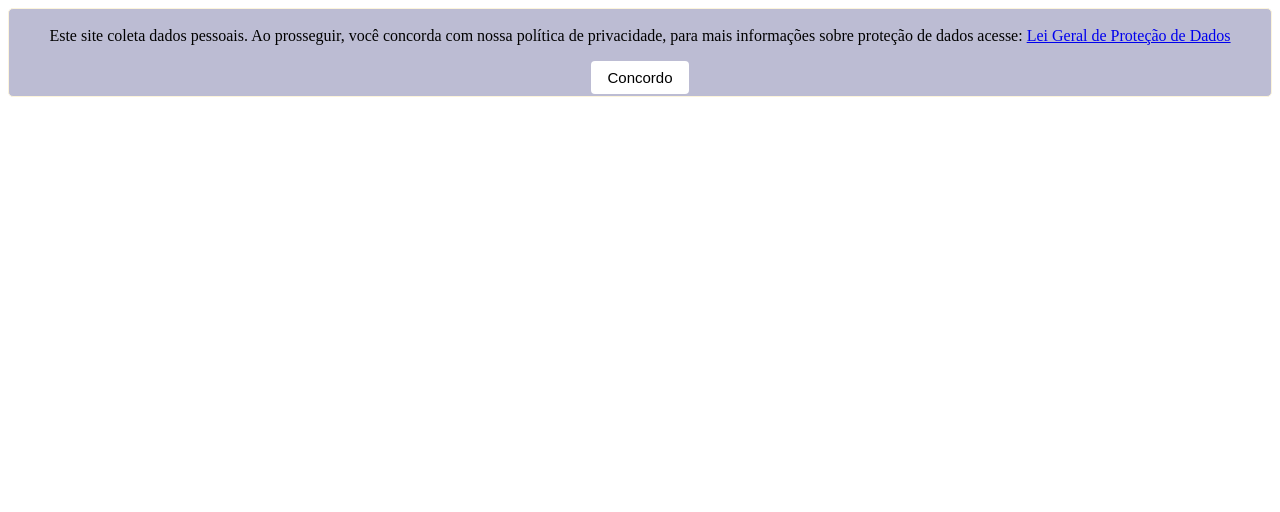
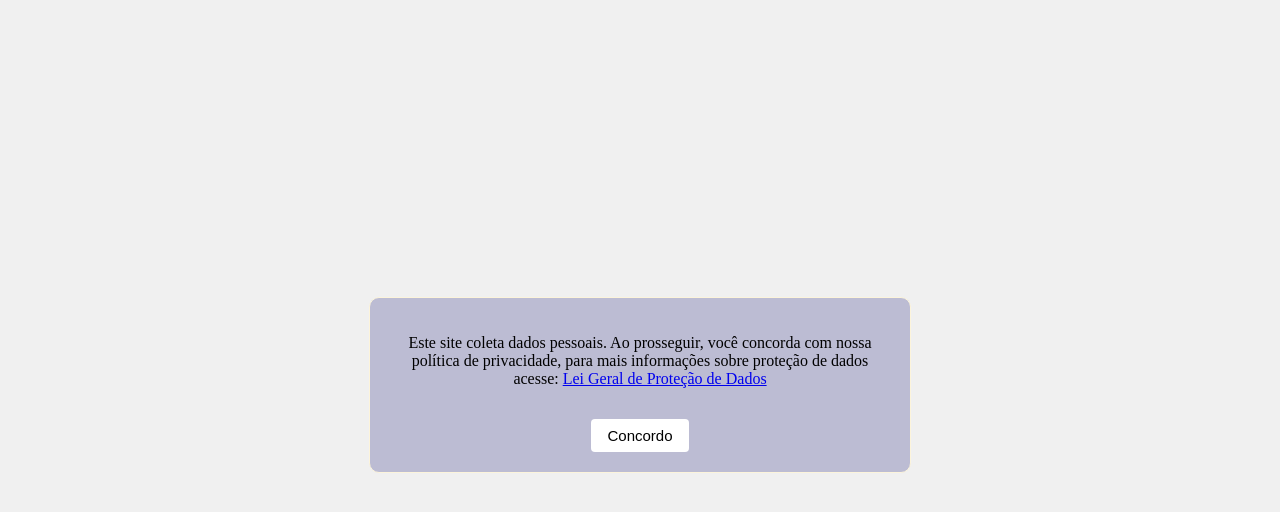
Before and after one commit to ArieledePaula/Snowden, a plain HTML site: page index.html in a window 1280 px wide. Drawn offline with Linux system fonts and the light colour scheme.

Commit message:
Arrumando a estilização do banner

```diff
--- a/main.css
+++ b/main.css
@@ -1,19 +1,33 @@
-.banner{
-
-    background-color: rgb(188, 188, 211);
-    padding: 2px;
-    border: 1px solid #fcf4db;
-    border-radius: 5px;
-    margin-bottom: 50px;
-    text-align: center;
+body {
+    margin: 0;
+    height: 100vh;
+    display: flex;
+    justify-content: center;
+    align-items: center;
+    background-color: #f0f0f0;
 }
 
-.botao{
+.banner {
+    background-color: rgb(188, 188, 211);
+    padding: 20px;
+    border: 1px solid #fcf4db;
+    border-radius: 10px;
+    margin-bottom: 30px;
+
+    width: 80%;
+    max-width: 500px;
+    text-align: center;
+    display: flex;
+    flex-direction: column;
+    align-items: center;
+}
+
+.botao {
     background-color: white;
     border: none;
     padding: 0.5rem 1rem;
     border-radius: 4px;
     font-size: 15px;
     cursor: pointer;
-
+    margin-top: 15px;
 }
```
Also changed, not shown: formulario.html (+1 -1 lines), main1.css (added).
